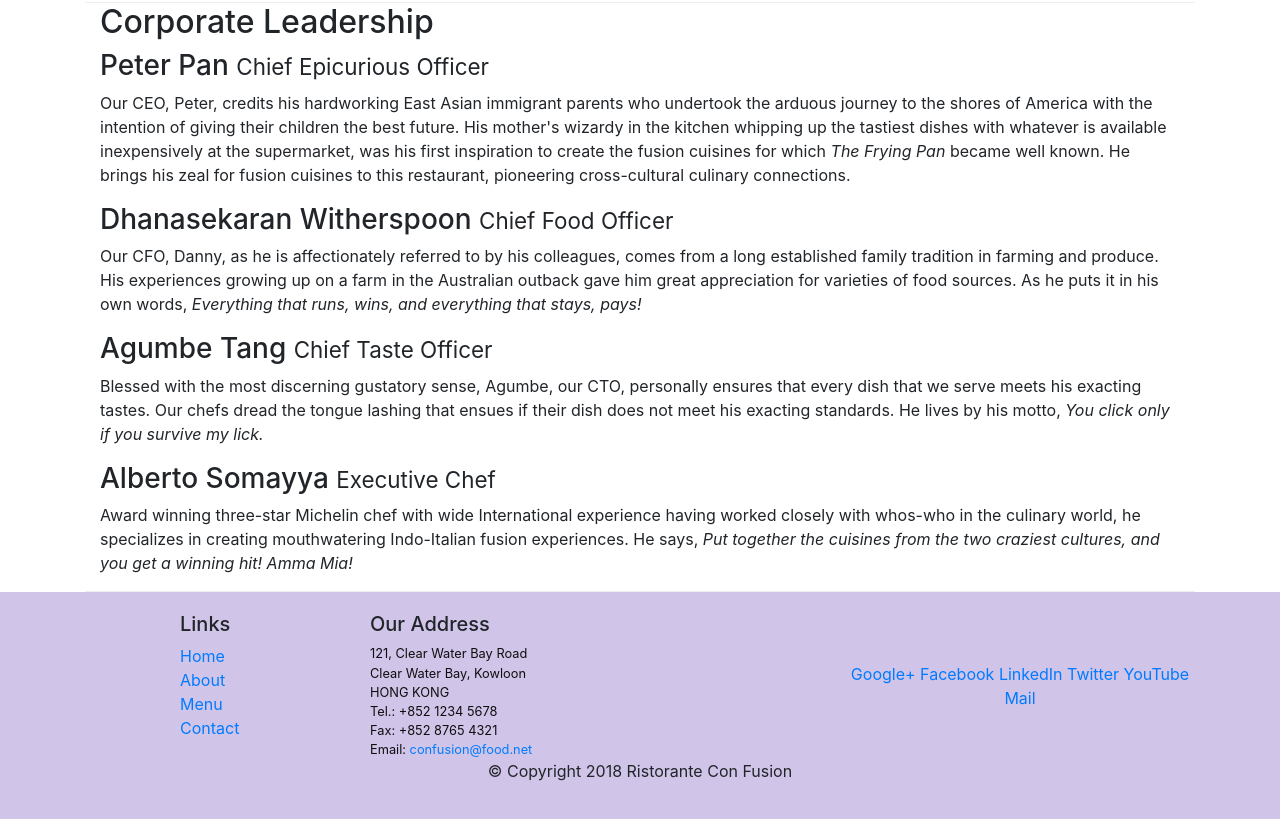
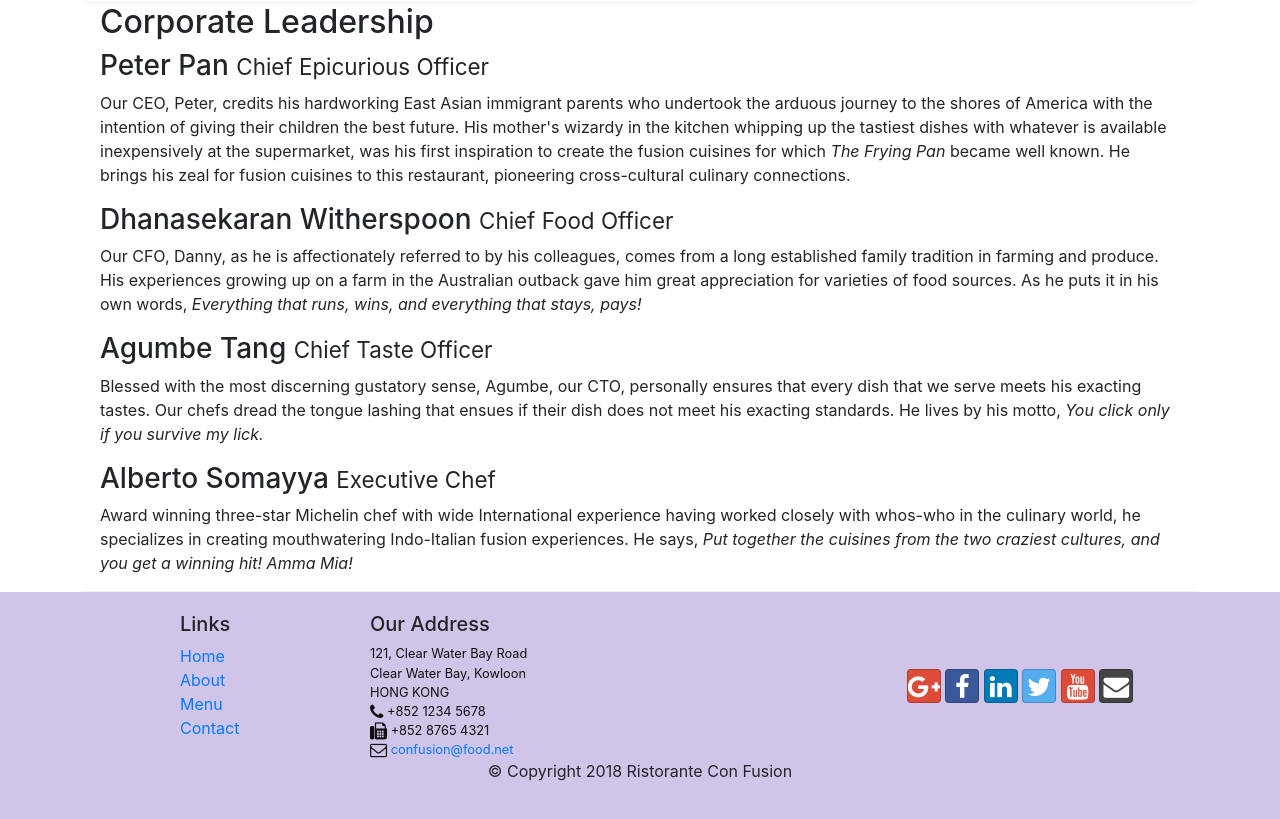
Before and after one commit to CalvinChiramal/bootstrap, a website: page aboutus.html in a window 1280 px wide. Shown: the part 962-1781 px from the top of the page. Drawn offline with nearby package versions, Linux system fonts and the light colour scheme.

Commit message:
added font icons

```diff
--- a/aboutus.html
+++ b/aboutus.html
@@ -9,6 +9,8 @@
 
     <!-- Bootstrap CSS -->
     <link rel="stylesheet" href="node_modules/bootstrap/dist/css/bootstrap.min.css">
+    <link rel="stylesheet" href="node_modules/font-awesome/css/font-awesome.min.css">
+    <link rel="stylesheet" href="node_modules/bootstrap-social/bootstrap-social.css">
     <link rel="stylesheet" href="css/styles.css">
     <title>Ristorante Con Fusion: About Us</title>
 
@@ -24,10 +26,10 @@
             <a class="navbar-brand mr-auto" href="./index.html">Ristorante Con Fusion</a>
                 <div class = "collapse navbar-collapse" id = "Navbar">
                     <ul class="navbar-nav mr-auto">
-                        <li class="nav-item"><a class="nav-link" href="./index.html">Home</a></li>
-                        <li class="nav-item active"><a class="nav-link" href="#">About</a></li>
-                        <li class="nav-item"><a class="nav-link" href="#">Menu</a></li>
-                        <li class="nav-item"><a class="nav-link" href="#">Contact</a></li>
+                        <li class="nav-item"><a class="nav-link" href="./index.html"><span class = "fa fa-home fa-lg"></span> Home</a></li>
+                        <li class="nav-item active"><a class="nav-link" href="#"><span class = "fa fa-info fa-lg"></span> About</a></li>
+                        <li class="nav-item"><a class="nav-link" href="#"><span class = "fa fa-list fa-lg"></span> Menu</a></li>
+                        <li class="nav-item"><a class="nav-link" href="#"><span class = "fa fa-address fa-lg"></span> Contact</a></li>
                     </ul>
                 </div>
         </div>
@@ -103,19 +105,19 @@
 		              121, Clear Water Bay Road<br>
 		              Clear Water Bay, Kowloon<br>
 		              HONG KONG<br>
-		              Tel.: +852 1234 5678<br>
-		              Fax: +852 8765 4321<br>
-		              Email: <a href="mailto:confusion@food.net">confusion@food.net</a>
+		              <i class = "fa fa-phone fa-lg"></i> +852 1234 5678<br>
+		              <i class = "fa fa-fax fa-lg"></i> +852 8765 4321<br>
+		              <i class = "fa fa-envelope-o fa-lg"></i> <a href="mailto:confusion@food.net">confusion@food.net</a>
 		           </address>
                 </div>
                 <div class="col-12 col-sm-4 align-self-center">
                     <div class="text-center">
-                        <a href="http://google.com/+">Google+</a>
-                        <a href="http://www.facebook.com/profile.php?id=">Facebook</a>
-                        <a href="http://www.linkedin.com/in/">LinkedIn</a>
-                        <a href="http://twitter.com/">Twitter</a>
-                        <a href="http://youtube.com/">YouTube</a>
-                        <a href="mailto:">Mail</a>
+                        <a class="btn btn-social-icon btn-google" href="http://google.com/+"><i class = "fa fa-google-plus fa-lg"></i></a>
+                        <a class="btn btn-social-icon btn-facebook" href="http://www.facebook.com/profile.php?id="><i class = "fa fa-facebook fa-lg"></i></a>
+                        <a class="btn btn-social-icon btn-linkedin" href="http://www.linkedin.com/in/"><i class = "fa fa-linkedin fa-lg"></i></a>
+                        <a class="btn btn-social-icon btn-twitter" href="http://twitter.com/"><i class = "fa fa-twitter fa-lg"></i></a>
+                        <a class="btn btn-social-icon btn-google" href="http://youtube.com/"><i class = "fa fa-youtube fa-lg"></i></a>
+                        <a class="btn btn-social-icon btn-github" href="mailto:"><i class = "fa fa-envelope fa-lg"></i></a>
                     </div>
                 </div>
            </div>
--- a/package.json
+++ b/package.json
@@ -15,6 +15,8 @@
   },
   "dependencies": {
     "bootstrap": "^4.0.0",
+    "bootstrap-social": "^5.1.1",
+    "font-awesome": "^4.7.0",
     "jquery": "^3.3.1",
     "popper.js": "^1.12.9"
   }
```
Also changed, not shown: index.html (+15 -13 lines), 1 other file.
